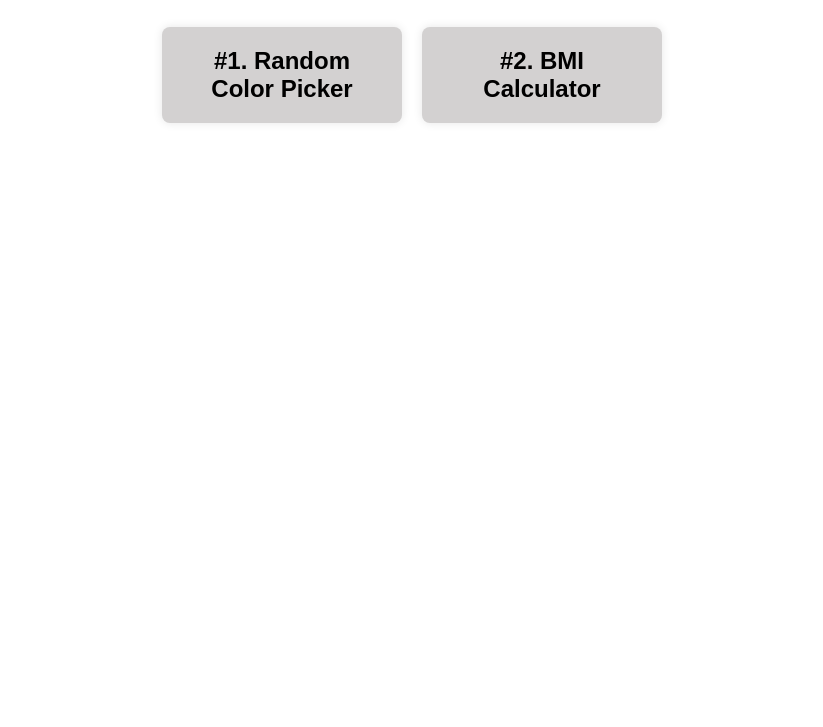
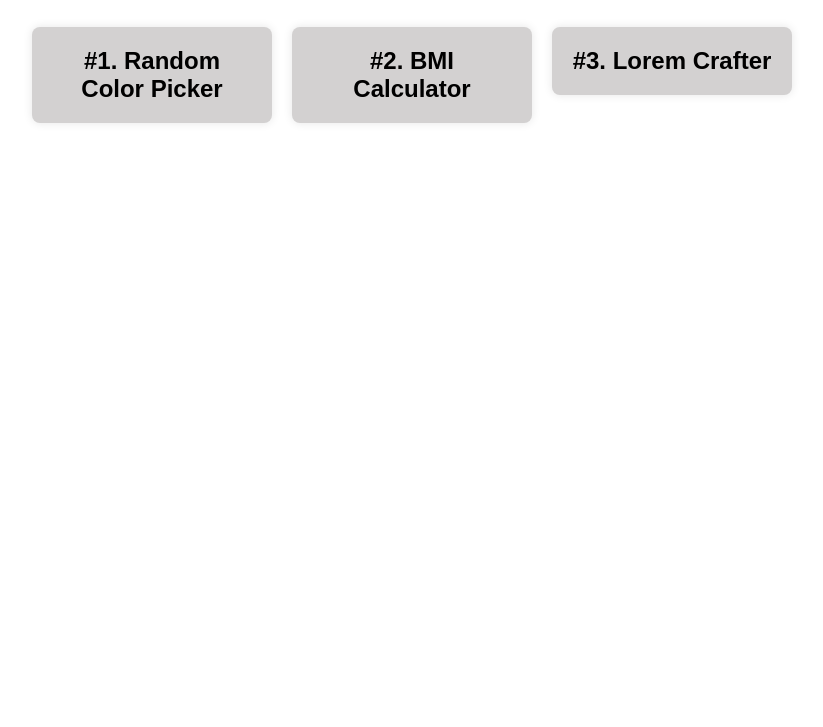
Before and after one commit to Geek24YT/Minor-Projects, a plain HTML site: page index.html in a window 1280 px wide. Shown: the part 73-800 px from the top of the page, without its empty margins (228-1051 px from the left). Drawn offline with Linux system fonts and the light colour scheme.

Commit message:
Update index.html

```diff
--- a/index.html
+++ b/index.html
@@ -21,6 +21,12 @@
                 <h2>#2. BMI Calculator</h2>
             </div>
         </a>
+
+          <a href="./Lorem Crafter/" class="project-link">
+            <div class="project">
+                <h2>#3. Lorem Crafter</h2>
+            </div>
+        </a>
     </div>
 </body>
 </html>
```
